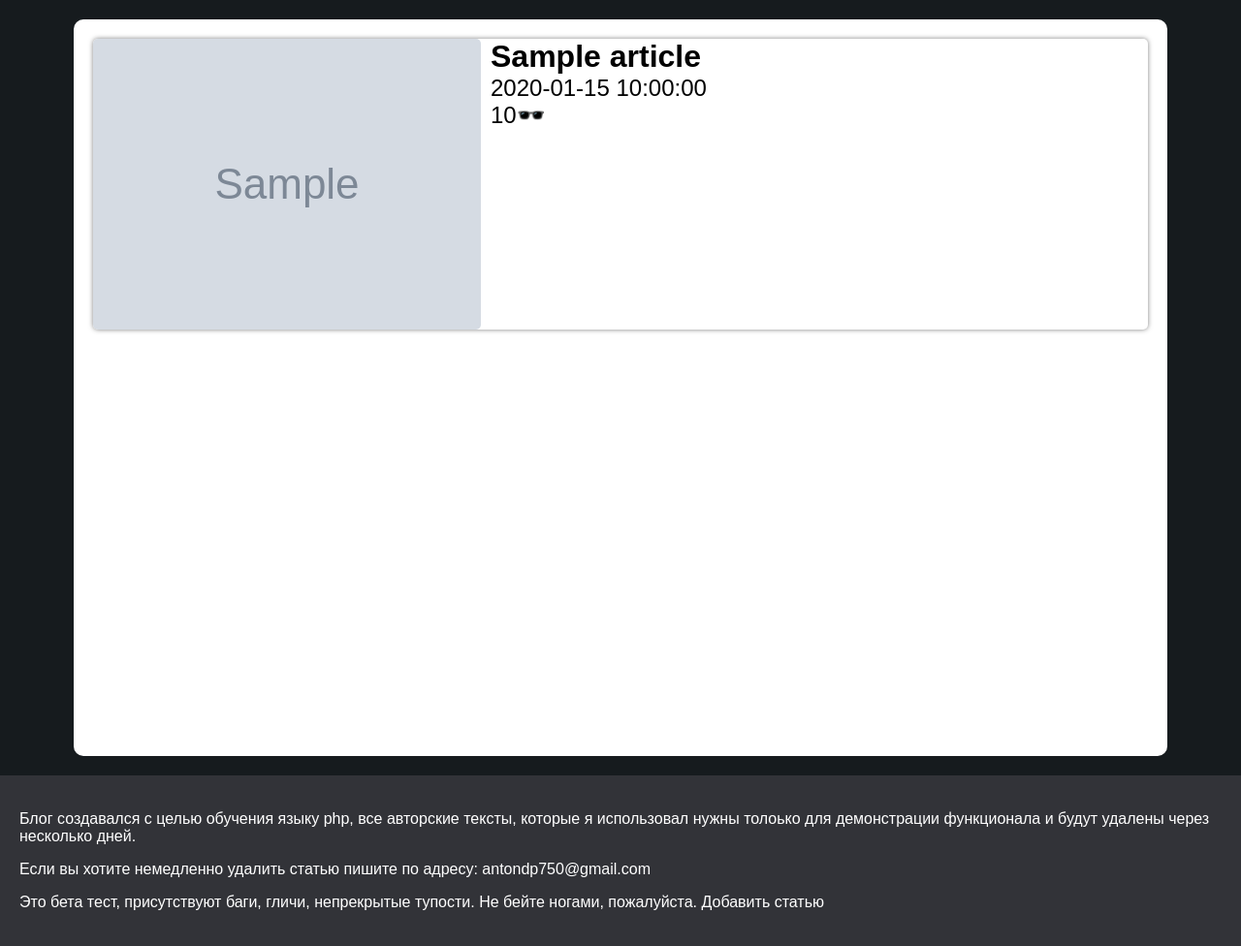
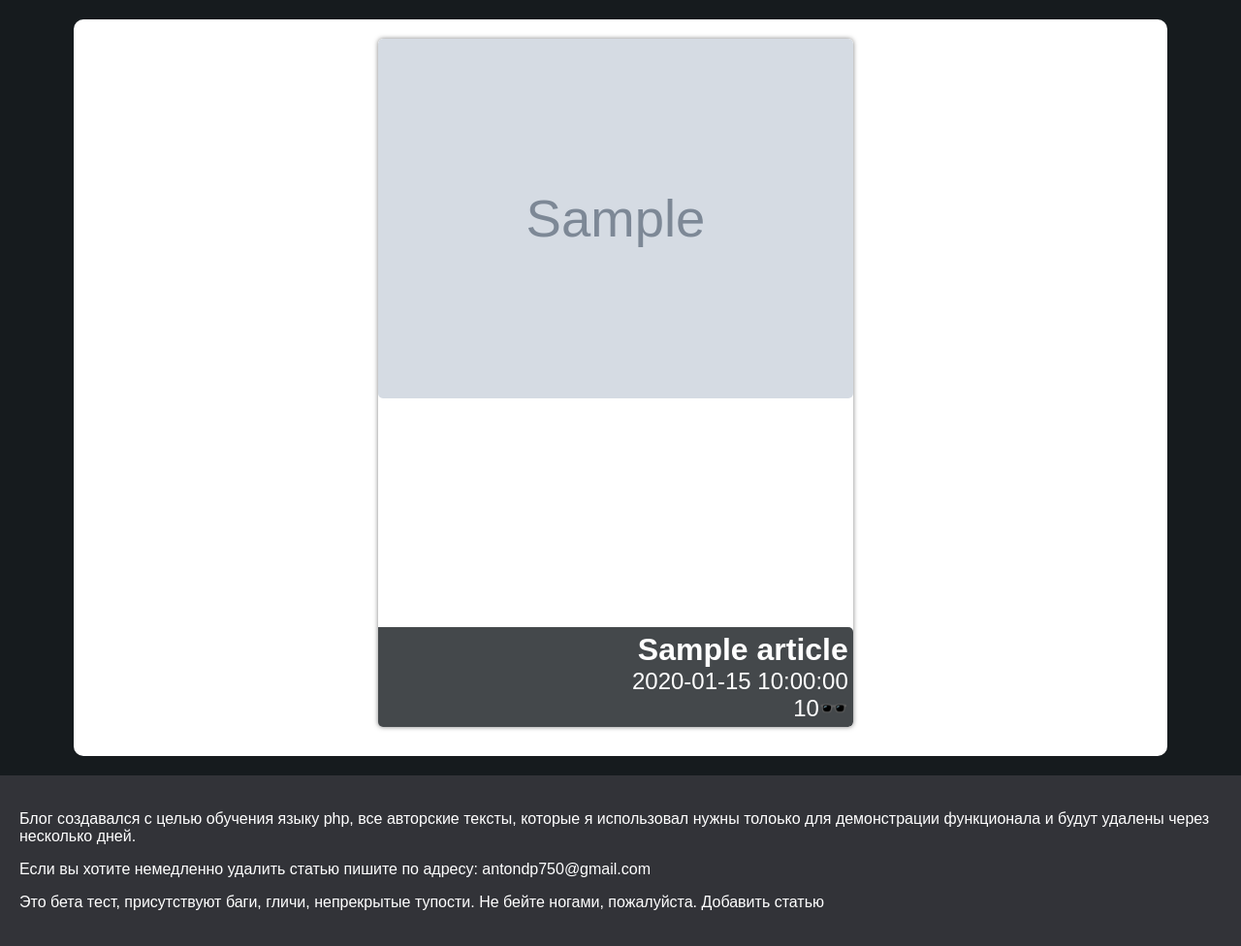
Before and after one commit to KorotkyiAnton/MHW, a PHP site: page /index.php?article_id=1 in a window 1280 px wide. Shown: the part 72-1048 px from the top of the page at 97% size. Run offline with PHP 8.4, Linux system fonts and the light colour scheme; tables that the repository leaves empty or names only in its code hold one stand-in row (values such as "Sample post"); grey boxes marked "Sample" are stand-in pictures.

Commit message:
Update -styles for articles- (style.css)

```diff
--- a/add_article.php
+++ b/add_article.php
@@ -68,12 +68,13 @@ include "header.php";
                         }
                     }
                     echo $HTML_CONTENT;
+                    include "db_conf.php";
                     move_uploaded_file($_FILES["main_photo"]['tmp_name'], "uploaded/main_photo".$_FILES["main_photo"]['name']);
                     $photo_dir = "uploaded/main_photo".$_FILES["main_photo"]['name'];
-                    $title = $_POST["main_title"];
+                    $title = htmlspecialchars($_POST["main_title"], ENT_QUOTES);
                     $cat_id = $_POST["categorie_id"];
                     $HTML_CONTENT = htmlspecialchars($HTML_CONTENT, ENT_QUOTES);
-                    $result = mysqli_query($connection, "INSERT INTO articles (photo, title, `text`, categorie_id) VALUES ('$photo_dir', '$title', '$HTML_CONTENT', '$cat_id')");
+                    $result = mysqli_query($connection, "INSERT INTO articles (photo, `title`, `text`, categorie_id) VALUES ('$photo_dir', '$title', '$HTML_CONTENT', '$cat_id')");
 
                     if ($result == false) {
                         print("Произошла ошибка при выполнении запроса");
--- a/article.php
+++ b/article.php
@@ -83,9 +83,9 @@
                 exit();
             }
             while ($comment = $request->fetch_assoc()){
-                echo "<div class='show_comm_pubdate'>".$comment['pubdate']."</div>";
-                echo "<div class='show_comm_author'>".$comment['author']."</div>";
-                echo "<p class='show_comm_text'>".htmlspecialchars_decode($comment['text'], ENT_QUOTES )."</p>";
+                echo "<div class='full_comm'><div class='show_comm_pubdate'>".$comment['pubdate']."</div>".
+                     "<div class='show_comm_author'>".$comment['author']."</div>".
+                     "<p class='show_comm_text'>".strip_tags(htmlspecialchars_decode($comment['text'], ENT_QUOTES ))."</p></div>";
             }
         ?>
     </div>
--- a/entry.php
+++ b/entry.php
@@ -19,6 +19,7 @@
             <p><input id="email" type="email" placeholder="Type your E-mail" name="username"></p>
             <p><input id="password" type="password" placeholder="Type your password" name="userpass"></p>
             <p><input id="apply" type="submit" value="Войти"></p>
+            <a href='index.php' style='text-decoration: none; color: white'>На главную</a>
         </form>
         <?php
             $login = "";
--- a/index.php
+++ b/index.php
@@ -37,16 +37,14 @@ include "header.php";
             }
 
             while ($row = $request->fetch_assoc()){?>
-                <a href="article.php?id=<?php echo $row['id']?>">
-                    <div class='article_pre'>
+                <a class='article_pre' href="article.php?id=<?php echo $row['id']?>">
                     <div class='article_photo'>
                         <img src="<?php echo $row['photo']?>" alt='img'>
                     </div>
                     <div class='article_text'>
-                            <div class='article_title'><?php echo $row['title'] ?> </div>
+                        <div class='article_title'><?php echo htmlspecialchars_decode($row['title'], ENT_QUOTES )?> </div>
                         <div class='article_pubdate'><?php echo $row['pubdate'] ?> </div>
                         <div class='article_views'> <?php echo $row['views']."🕶️"?></div>
-                        </div>
                     </div>
                 </a>
             <?php }
--- a/reg.php
+++ b/reg.php
@@ -20,6 +20,7 @@
             <p><input id="email" type="text" placeholder="Type your nickname" name="nickname"></p>
             <p><input id="password" type="password" placeholder="Type your password" name="userpass"></p>
             <p><input id="apply" type="submit" value="Ок"></p>
+            <a href='entry.php' style='text-decoration: none; color: white'>Войти</a>
         </form>
         <?php
             include "db_conf.php";
--- a/style.css
+++ b/style.css
@@ -81,8 +81,10 @@ header img{
 
 /*main block style*/
 main{
+    overflow: hidden;
     display: flex;
-    flex-direction: column; /*<= articles direction*/
+    flex-flow: row wrap;
+    justify-content: center;
     padding: 20px;
     margin-top: 20px;
     margin-left: auto; /*<= justify dont work, centralisation*/
@@ -119,9 +121,8 @@ main>a:visited{
 }
 
 .article_photo{
-    height: 300px;
+    width: 100%;
     border-radius: 5px;
-    margin-right: 10px;
     overflow: hidden;
 }
 
@@ -130,12 +131,15 @@ main>a:visited{
 }
 
 .article_pre{
+    overflow: hidden;
+    position: relative;
     border-radius: 5px;
     margin-bottom: 10px;
+    margin-right: 10px;
     display: flex;
-    flex-direction: row;
-    flex-wrap: wrap;
-    max-width: 100%;
+    flex-direction: column;
+    width: 45%;
+    max-width: 45%;
     box-shadow: 0 0 5px rgba(0, 0, 0, 0.5);
 }
 
@@ -144,6 +148,8 @@ main>a:visited{
 }
 
 .article_title{
+    max-height: 1.2em;
+    overflow: hidden;
     font-weight: bold;
     font-size: 2em;
 }
@@ -153,6 +159,18 @@ main>a:visited{
 }
 
 .article_text{
+    max-height: 100%;
+    max-width: 100%;
+    width: 100%;
+    background: rgba(22,27,30,0.8);
+    padding: 5px;
+    border-radius: 5px;
+    color: white;
+    position: absolute;
+    bottom: 0;
+    right: 0;
+    overflow: hidden;
+    text-align: right;
     display: flex;
     flex-direction: column;
 }
@@ -171,13 +189,14 @@ main>a:visited{
 }
 
 .commet_text{
-    width: 80%;
+    width: 99%;
     height: 50px;
 }
 
 .comment_aply{
-    width: 200px;
+    width: 100%;
     height: 50px;
+    margin-bottom: 20px;
 }
 
 .show_comm_pubdate{
@@ -192,6 +211,14 @@ main>a:visited{
 .show_comm_text{
     margin-top: 5px;
 }
+
+.full_comm{
+    box-shadow: 0 0 5px rgba(0, 0, 0, 0.5);
+    border-radius: 5px;
+    padding: 10px;
+    margin-bottom: 10px;
+    max-width: 100%;
+}
 /*--------------------------------------------END OF MAIN BLOCK PART--------------------------------------------*/
 
 /*footer styles*/
```
Also changed, not shown: uploaded/2-imgguardian.jpg (added), uploaded/4-imgguardian.jpg (added), uploaded/main_photoguardian.jpg (added). Lines whose indentation alone changed are shown as unchanged.
